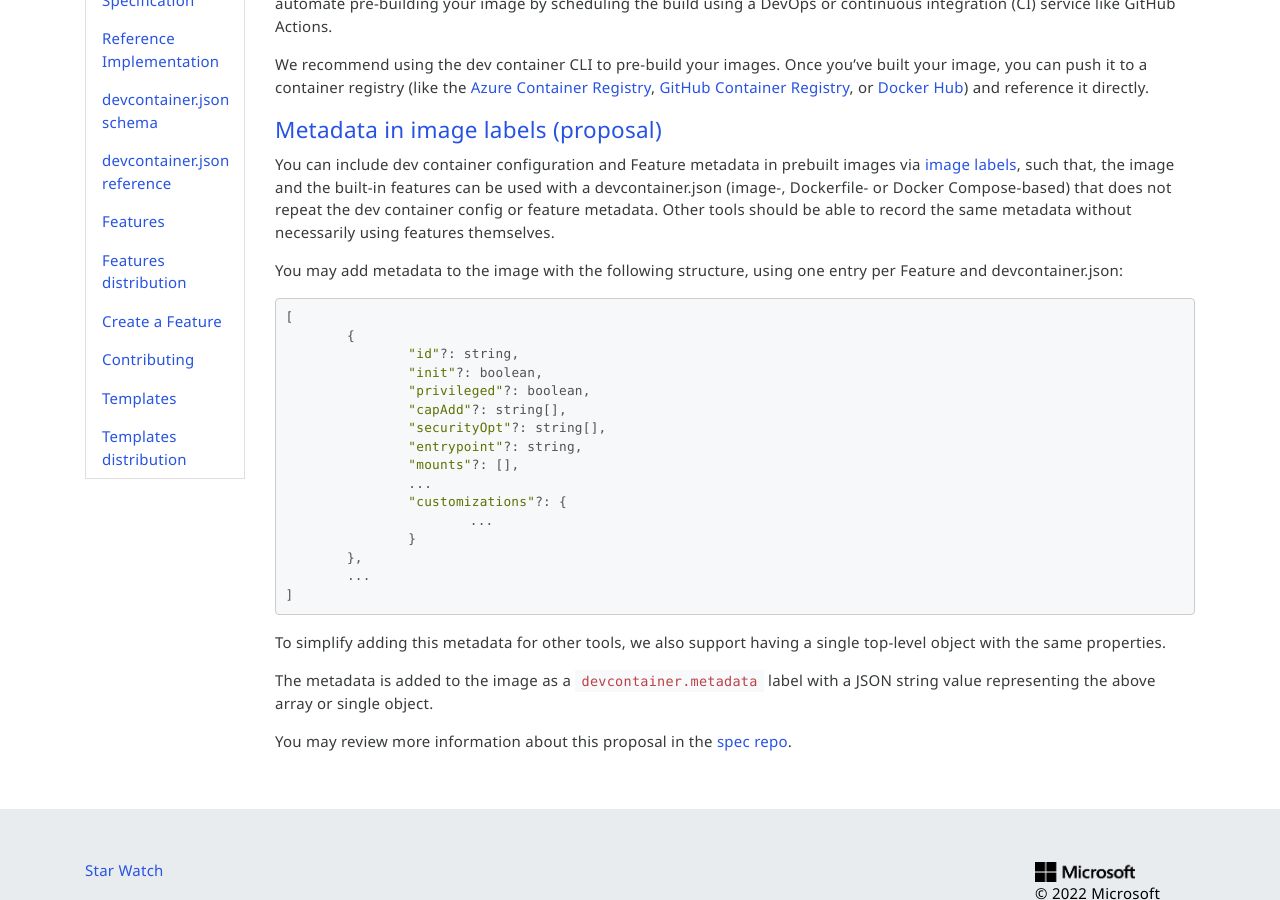
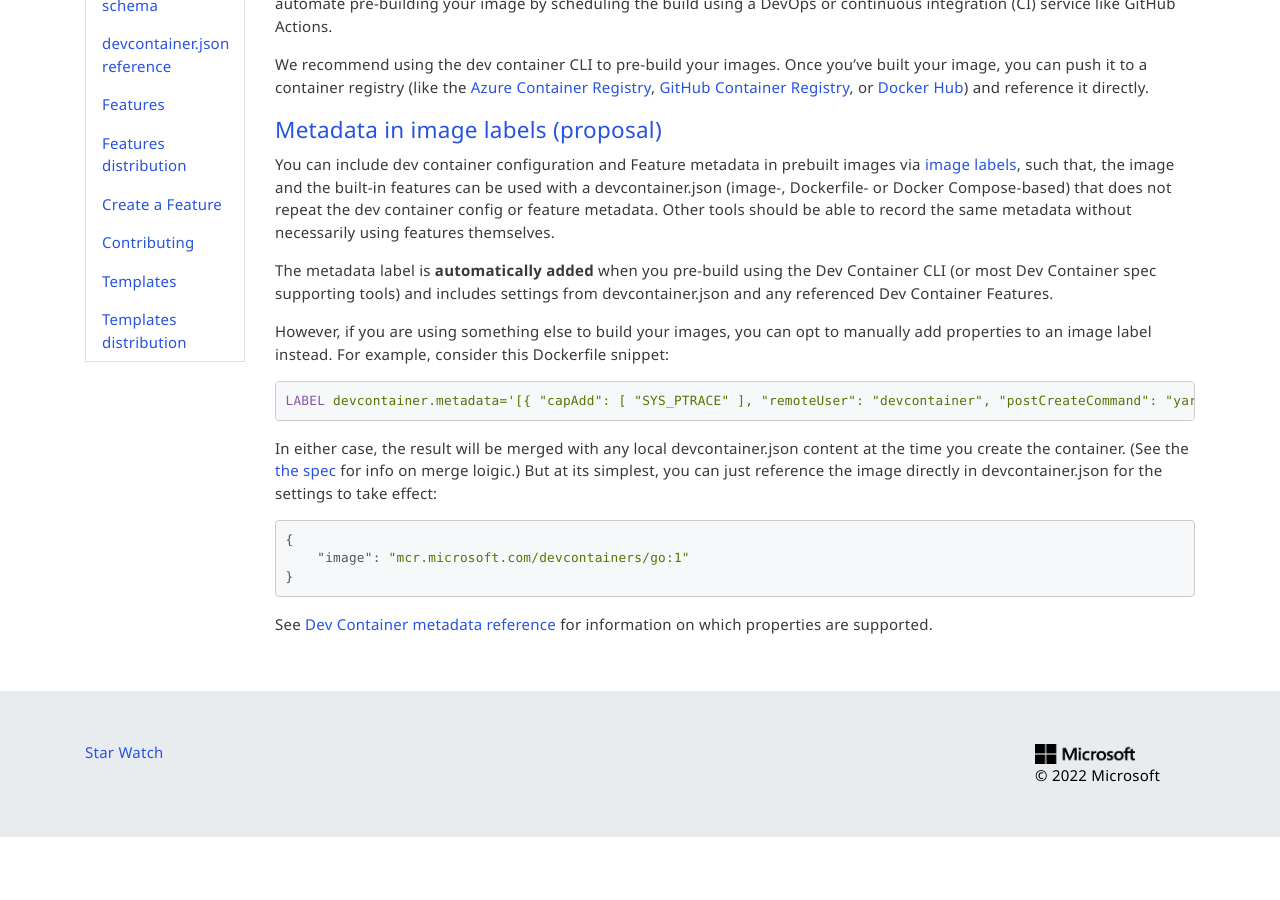
Before and after one commit to devcontainers/devcontainers.github.io, a Jekyll site: the page built from _implementors/reference.md, in a window 1280 px wide and 900 px high, scrolled down 2256 px. Built offline with Jekyll 4.4.1, drawn with Linux system fonts in a browser that asks for light colours; nearby versions of some CDN libraries; comment, search, counter and statistics services are not loaded; after the commit the page ends 3093 px from its top, so only the background shows below that.

Commit message:
Update _implementors/reference.md
Co-authored-by: Chuck Lantz <clantz@microsoft.com>

````diff
--- a/_implementors/reference.md
+++ b/_implementors/reference.md
@@ -108,29 +108,20 @@ We recommend using the dev container CLI to pre-build your images. Once you've b
 
 You can include dev container configuration and Feature metadata in prebuilt images via [image labels](https://docs.docker.com/config/labels-custom-metadata/), such that, the image and the built-in features can be used with a devcontainer.json (image-, Dockerfile- or Docker Compose-based) that does not repeat the dev container config or feature metadata. Other tools should be able to record the same metadata without necessarily using features themselves.
 
-You may add metadata to the image with the following structure, using one entry per Feature and devcontainer.json:
+The metadata label is **automatically added** when you pre-build using the Dev Container CLI (or most Dev Container spec supporting tools) and includes settings from devcontainer.json and any referenced Dev Container Features.
+
+However, if you are using something else to build your images, you can opt to manually add properties to an image label instead. For example, consider this Dockerfile snippet:
+
+```Dockerfile
+LABEL devcontainer.metadata='[{ "capAdd": [ "SYS_PTRACE" ], "remoteUser": "devcontainer", "postCreateCommand": "yarn install" }
+```
+
+In either case, the result will be merged with any local devcontainer.json content at the time you create the container.  (See the [the spec](https://github.com/devcontainers/spec/blob/main/proposals/image-metadata.md) for info on merge loigic.) But at its simplest, you can just reference the image directly in devcontainer.json for the settings to take effect:
 
 ```json
-[
-	{
-		"id"?: string,
-		"init"?: boolean,
-		"privileged"?: boolean,
-		"capAdd"?: string[],
-		"securityOpt"?: string[],
-		"entrypoint"?: string,
-		"mounts"?: [],
-		...
-		"customizations"?: {
-			...
-		}
-	},
-	...
-]
+{
+    "image": "mcr.microsoft.com/devcontainers/go:1"
+}
 ```
 
-To simplify adding this metadata for other tools, we also support having a single top-level object with the same properties.
-
-The metadata is added to the image as a `devcontainer.metadata` label with a JSON string value representing the above array or single object.
-
-You may review more information about this proposal in the [spec repo](https://github.com/devcontainers/spec/blob/main/proposals/image-metadata.md).
+See [Dev Container metadata reference](../json_reference) for information on which properties are supported.
````
